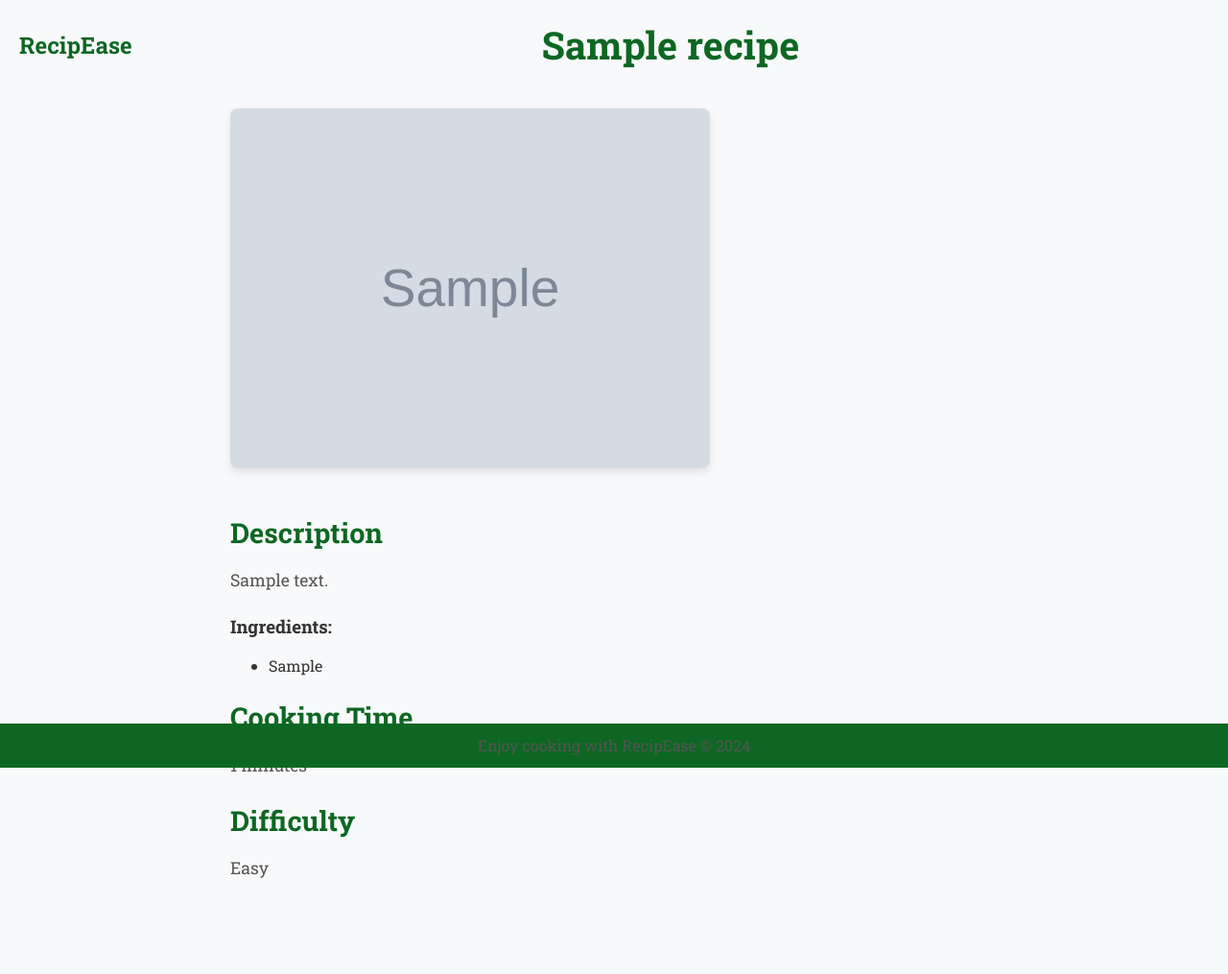
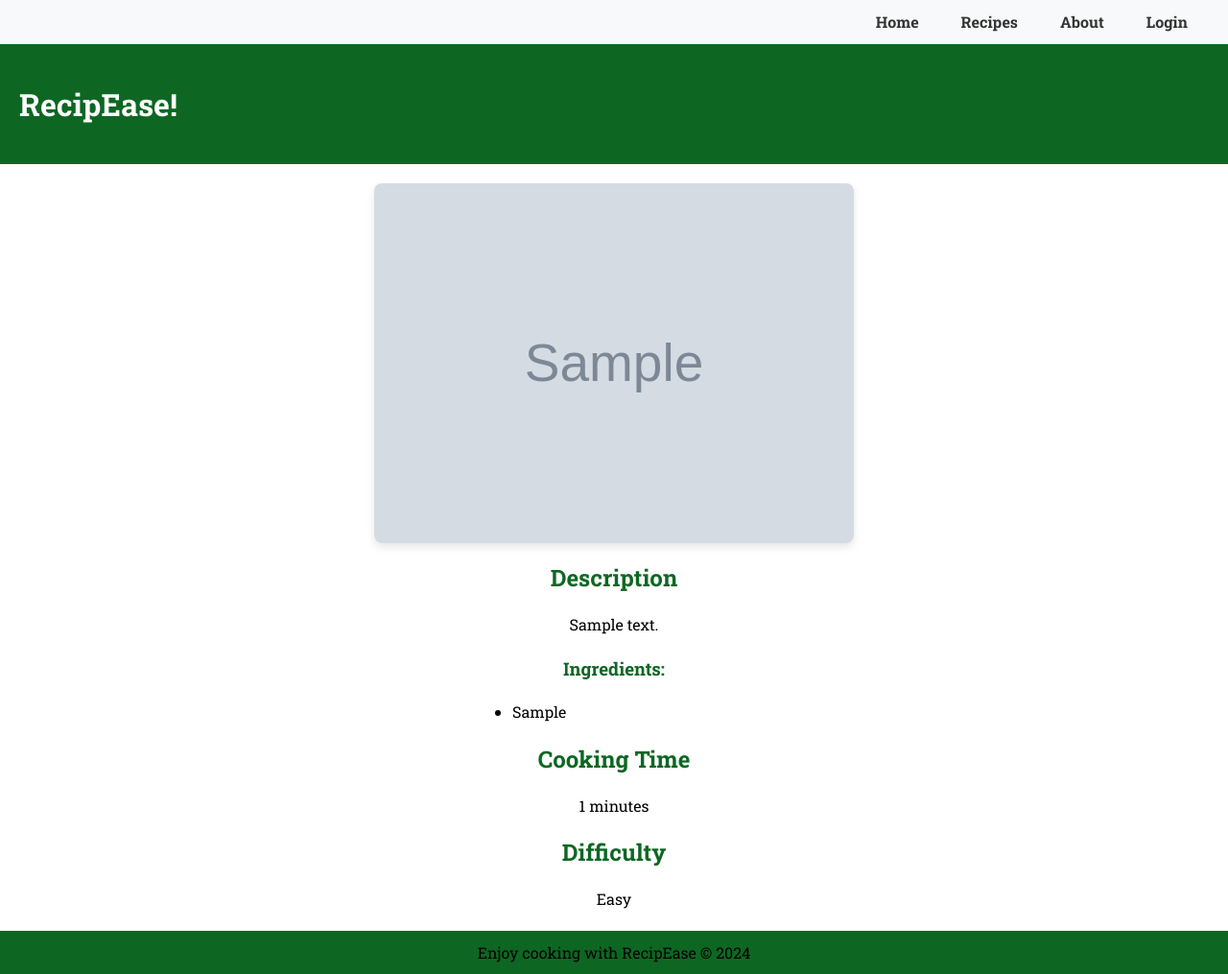
Before and after one commit to bphil1041/recipe-app, a Django app: page /recipes/1/ in a window 1280 px wide. Shown: the whole page at 96% size. Before the commit the page ends 915 px from the top, so only its background shows below. Run offline with Django 4.2, Linux system fonts and the light colour scheme; tables that the repository leaves empty hold one stand-in row (values such as "Sample post"); grey boxes marked "Sample" are stand-in pictures.

Commit message:
Update recipe_detail.html

```diff
--- a/A2_Recipe_App/src/recipes/templates/recipes/recipe_detail.html
+++ b/A2_Recipe_App/src/recipes/templates/recipes/recipe_detail.html
@@ -1,3 +1,5 @@
+{% extends "recipes/base.html" %}
+
 <!DOCTYPE html>
 <html lang="en">
 
@@ -9,146 +11,56 @@
     <link rel="preconnect" href="https://fonts.gstatic.com" crossorigin>
     <link href="https://fonts.googleapis.com/css2?family=Roboto+Slab:wght@100..900&display=swap" rel="stylesheet">
     <style>
-        body {
-            font-family: 'Roboto Slab', serif;
-            margin: 0;
-            padding: 0;
-            background-color: #f8f9fa;
-            color: #333;
-        }
 
-        header {
-            background-color: #f8f9fa;
-            color: #0d6722;
-            padding: 20px;
-            display: flex;
-            justify-content: space-between;
-            align-items: center;
-        }
-
-        header h1 {
-            margin: 0;
-            font-size: 2.5em;
-            text-align: center;
-            flex-grow: 1;
-        }
-
-        .logo {
-            font-size: 1.5em;
-            color: #0d6722;
-            text-decoration: none;
-            font-weight: bold;
-        }
-
-        .logo:hover {
-            text-decoration: underline;
-        }
-
-        main {
-            padding: 20px;
-            max-width: 800px;
-            margin: auto;
-            padding-bottom: 60px;
-            /* Added padding to prevent content from being cut off by footer */
-        }
-
-        h2 {
-            font-size: 1.8em;
-            color: #0d6722;
-            margin-bottom: 10px;
-        }
-
-        p {
-            font-size: 1.1em;
-            line-height: 1.6;
-            color: #555;
-        }
-
-        .recipe-image {
-            max-width: 100%;
-            width: 500px;
-            height: auto;
-            margin-bottom: 20px;
-            border-radius: 8px;
-            box-shadow: 0 4px 8px rgba(0, 0, 0, 0.1);
-        }
-
-        .section {
-            margin-bottom: 20px;
-        }
-
-        footer {
-            background-color: #0d6722;
-            color: #fff;
-            padding: 10px 0;
-            text-align: center;
-            position: fixed;
-            width: 100%;
-            bottom: 0;
-        }
-
-        footer p {
-            margin: 0;
-            font-size: 1em;
-        }
-
-        @media (max-width: 600px) {
-            header h1 {
-                font-size: 2em;
-            }
-
-            h2 {
-                font-size: 1.6em;
-            }
-
-            p {
-                font-size: 1em;
-            }
-
-            .recipe-image {
-                width: 100%;
-            }
-        }
     </style>
 </head>
+{% block content %}
 
 <body>
-    <header>
-        <a href="{% url 'home' %}" class="logo">RecipEase</a>
-        <h1>{{ recipe.title }}</h1>
-    </header>
+
 
     <main>
         {% if recipe.image %}
         <img src="{{ recipe.image.url }}" alt="Image of {{ recipe.title }}" class="recipe-image">
         {% endif %}
 
-        <div class="section">
-            <h2>Description</h2>
-            <p>{{ recipe.description }}</p>
+        <div class="description">
+            <h2 class="detail-title">Description</h2>
+            <div>
+                <p class="section">{{ recipe.description }}</p>
+            </div>
         </div>
 
-        <h3>Ingredients:</h3>
+        <h3 class="detail-title">Ingredients:</h3>
+        <div class="section">
+            <div>
                 <ul>
                     {% for ingredient in ingredients %}
-            <li>{{ ingredient }}</li>
+                    <li class="ingredients-list">{{ ingredient }}</li>
                     {% endfor %}
                 </ul>
+            </div>
+        </div>
 
+        <div></div>
+        <h2 class="section">Cooking Time</h2>
         <div class="section">
-            <h2>Cooking Time</h2>
             <p>{{ recipe.cooking_time }} minutes</p>
         </div>
 
+        <div>
+            <h2 class="detail-title">Difficulty</h2>
             <div class="section">
-            <h2>Difficulty</h2>
                 <p>{{ recipe.difficulty }}</p>
             </div>
+        </div>
+
     </main>
 
-    <footer>
-        <p>Enjoy cooking with RecipEase &copy; 2024</p>
-    </footer>
+
+
+    {% endblock %}
+
 </body>
 
 </html>
```
Lines whose indentation alone changed are shown as unchanged.
